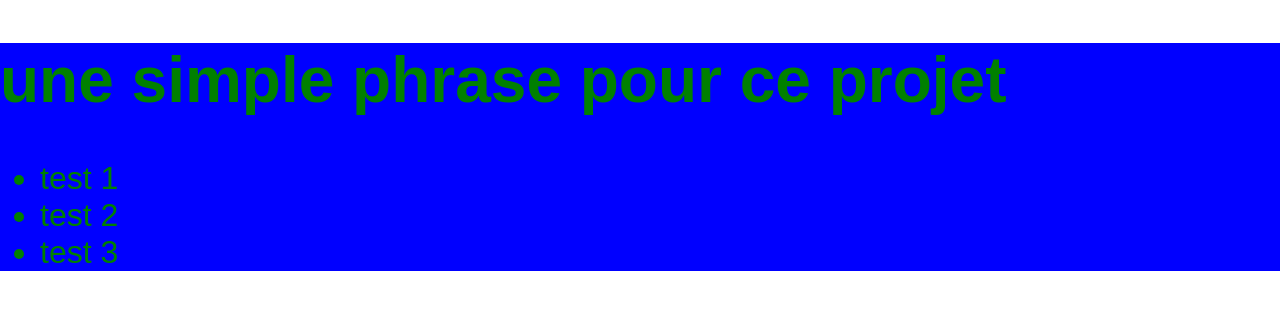
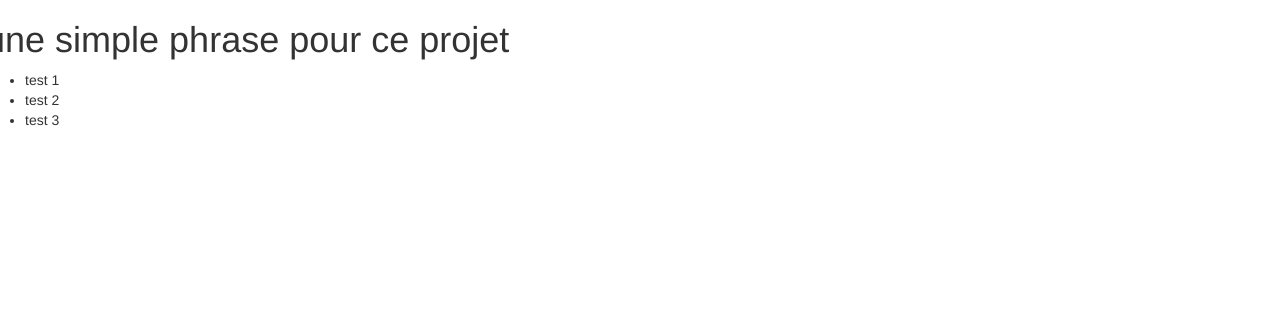
Before and after one commit to chubert1/Simple-Placeholder, a plain HTML site: page index.html in a window 1280 px wide. Drawn offline with nearby package versions, Linux system fonts and the light colour scheme.

Commit message:
ajout de bootstrap au fichier html

```diff
--- a/index.html
+++ b/index.html
@@ -5,15 +5,16 @@
     <meta name="viewport" content="width=device-width, initial-scale=1, shrink-to-fit=no">
     <meta name="theme-color" content="#000000">
     <link rel="stylesheet" href="index.css">
+    <link rel="stylesheet" href="https://maxcdn.bootstrapcdn.com/bootstrap/3.3.7/css/bootstrap.min.css" integrity="sha384-BVYiiSIFeK1dGmJRAkycuHAHRg32OmUcww7on3RYdg4Va+PmSTsz/K68vbdEjh4u" crossorigin="anonymous">
     <title>Simple exercice</title>
   </head>
   <body>
     <noscript>
       You need to enable JavaScript to run this app.
     </noscript>
-     <div class="cool">
-         <h1>une simple phrase pour ce projet</h1>
-         <ul>
+     <div class="row">
+         <h1 color="green">une simple phrase pour ce projet</h1>
+         <ul class="group-items">
              <li>test 1</li>
              <li>test 2</li>
              <li>test 3</li>
```
